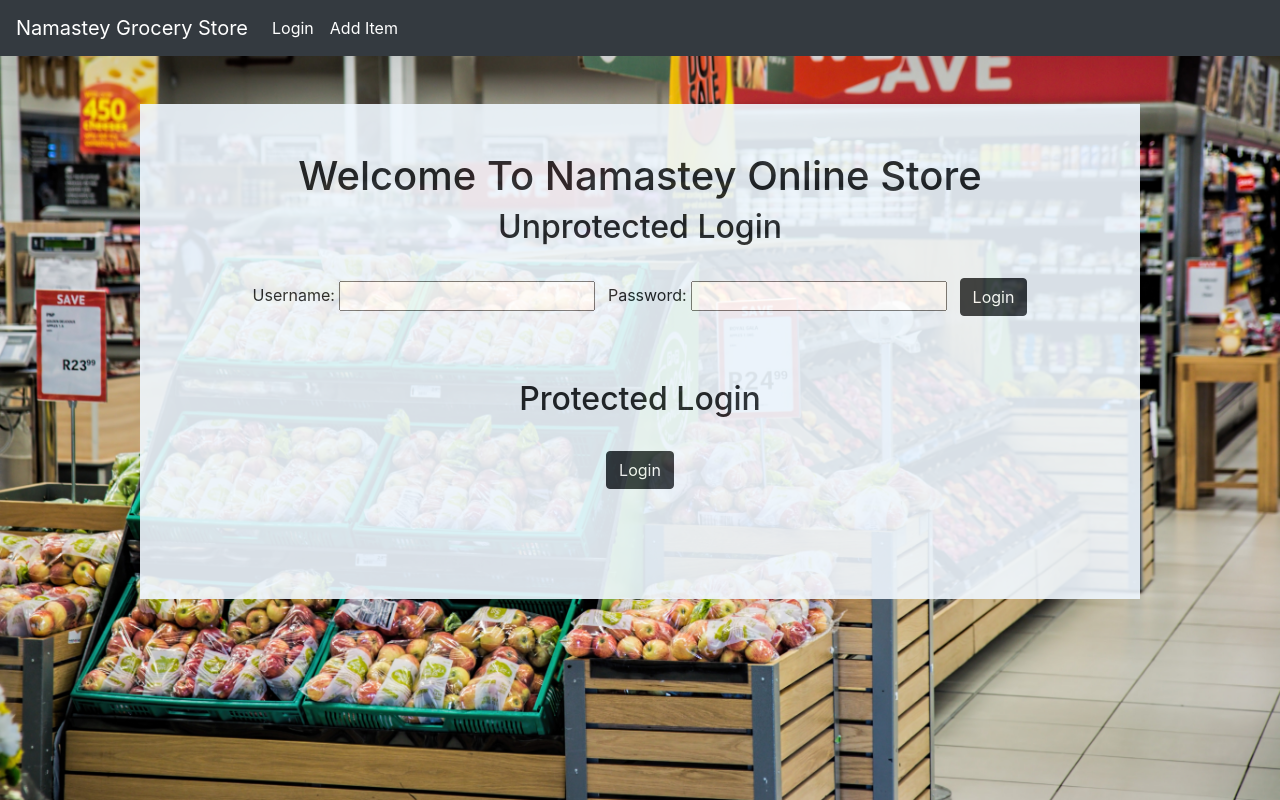
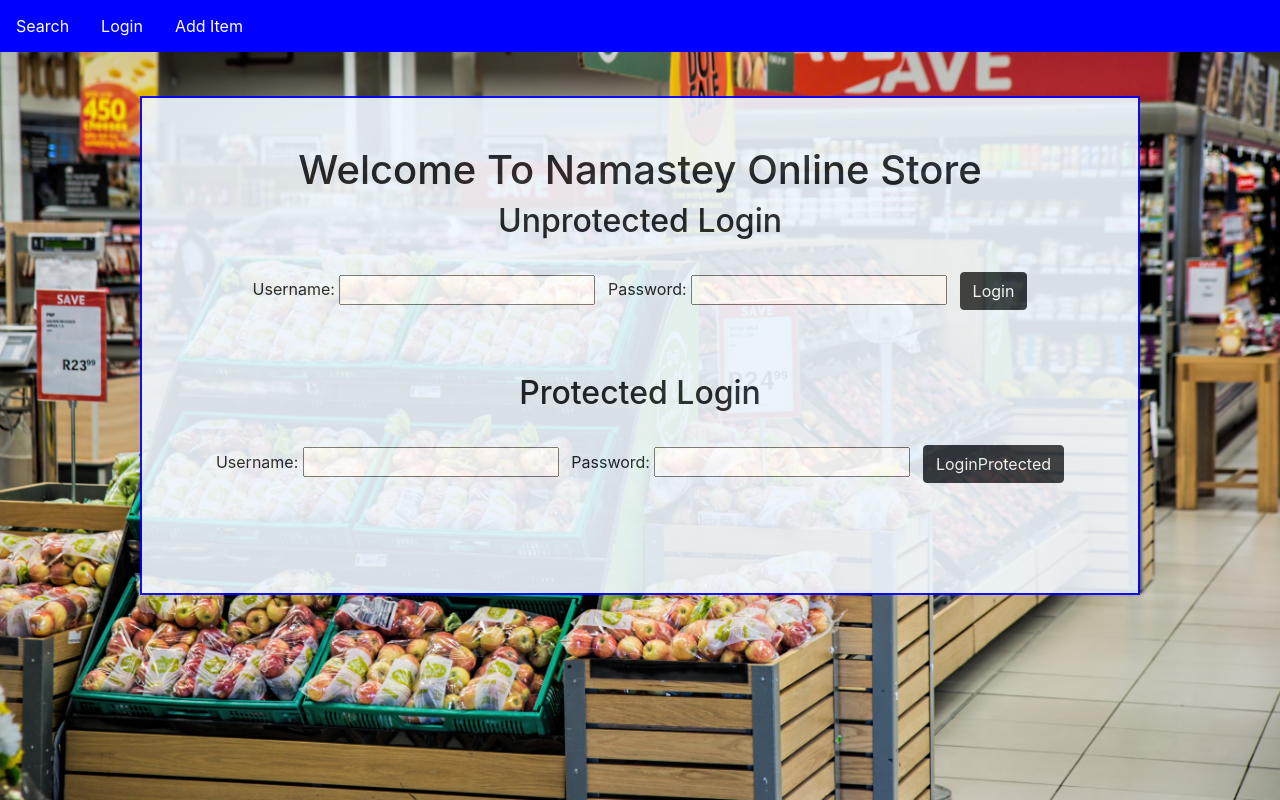
Before and after one commit to PoojaPatel21/NIS-Mini-Project, a Flask app: page /login in a window 1280 px wide. Run offline with Flask 2, Linux system fonts and the light colour scheme; some libraries are stand-ins or nearby versions.

Commit message:
navigation fixed

```diff
--- a/main.py
+++ b/main.py
@@ -18,7 +18,7 @@ def restock():
 
 #API routes
 @app.route('/api/v1.0/storeLoginAPI/', methods=['POST'])
-def loginAPI(request):
+def loginAPI():
     if request.method == 'POST':
         uname,pword = (request.json['username'],request.json['password'])
         g.db = connect_db()
--- a/static/script.js
+++ b/static/script.js
@@ -3,7 +3,6 @@
 function login(){
     var uname = document.getElementById("uname").value;
     var passw = document.getElementById("passw").value;
-    console.log(uname);
 
     var dat = {'username':uname, 'password':passw};
 
@@ -15,11 +14,9 @@ function login(){
     }).done(function(res){
 
       if (res['status'] == 'success'){
-        console.log("success");
         $("#stat").html('<b>Successful Login<b>');
       }
       else{
-
         $("#stat").html('<b>Login Failed</b>');
       }
 
@@ -28,7 +25,7 @@ function login(){
     });
 }
 
-function login2(){
+function loginProtected(){
     var uname = document.getElementById("uname1").value;
     var passw = document.getElementById("passw1").value;
 
@@ -52,7 +49,6 @@ function login2(){
         $("#stat").html(err);
     });
 }
-
 
 function search(){
     var item = document.getElementById("searchItem").value;
--- a/static/style.css
+++ b/static/style.css
@@ -1,10 +1,3 @@
-body {
-    background-image: url('static/store.jpg');
-    height: 100%;
-    background-position: center;
-    background-repeat: no-repeat;
-    background-size: cover;
-}
 table, th, td {
     border: 1px solid black;
     border-collapse: collapse;
@@ -23,9 +16,8 @@ table, th, td {
     margin: auto;
     width: 1000px;
     text-align: center;
+    border: 2px solid blue;
     padding-bottom: 30px;
-  border: 0ch;
-
 }
 
 table{
--- a/templates/base.html
+++ b/templates/base.html
@@ -1,13 +1,14 @@
 <html>
     <head>
         <title>{% block title %}{% endblock %}</title>
+        <script src="https://code.jquery.com/jquery-3.2.1.slim.min.js" integrity="sha384-KJ3o2DKtIkvYIK3UENzmM7KCkRr/rE9/Qpg6aAZGJwFDMVNA/GpGFF93hXpG5KkN" crossorigin="anonymous"></script>
+        <script src="https://cdnjs.cloudflare.com/ajax/libs/popper.js/1.12.9/umd/popper.min.js" integrity="sha384-ApNbgh9B+Y1QKtv3Rn7W3mgPxhU9K/ScQsAP7hUibX39j7fakFPskvXusvfa0b4Q" crossorigin="anonymous"></script>
+        <script src="https://maxcdn.bootstrapcdn.com/bootstrap/4.0.0/js/bootstrap.min.js" integrity="sha384-JZR6Spejh4U02d8jOt6vLEHfe/JQGiRRSQQxSfFWpi1MquVdAyjUar5+76PVCmYl" crossorigin="anonymous"></script>
+
         <link rel="stylesheet" href="https://maxcdn.bootstrapcdn.com/bootstrap/4.0.0/css/bootstrap.min.css" integrity="sha384-Gn5384xqQ1aoWXA+058RXPxPg6fy4IWvTNh0E263XmFcJlSAwiGgFAW/dAiS6JXm" crossorigin="anonymous">
         <script src="https://code.jquery.com/jquery-3.1.1.min.js" type="text/javascript"></script>
         <link rel="stylesheet" type="text/css" href="{{ url_for('static', filename='style.css') }}"/>
         <script src="{{ url_for('static', filename='script.js') }}" type="text/javascript"></script>
-        <script src="https://code.jquery.com/jquery-3.2.1.slim.min.js" integrity="sha384-KJ3o2DKtIkvYIK3UENzmM7KCkRr/rE9/Qpg6aAZGJwFDMVNA/GpGFF93hXpG5KkN" crossorigin="anonymous"></script>
-        <script src="https://cdnjs.cloudflare.com/ajax/libs/popper.js/1.12.9/umd/popper.min.js" integrity="sha384-ApNbgh9B+Y1QKtv3Rn7W3mgPxhU9K/ScQsAP7hUibX39j7fakFPskvXusvfa0b4Q" crossorigin="anonymous"></script>
-        <script src="https://maxcdn.bootstrapcdn.com/bootstrap/4.0.0/js/bootstrap.min.js" integrity="sha384-JZR6Spejh4U02d8jOt6vLEHfe/JQGiRRSQQxSfFWpi1MquVdAyjUar5+76PVCmYl" crossorigin="anonymous"></script>
         </head>
 
     <style>
@@ -20,36 +21,21 @@
     }
 
     </style>
-
     <body>
-        <!-- <div id="main"> -->
-        <!-- <div id="navbar">
+        <div id="main">
+        <div id="navbar">
             <ul>
                 <li><a id="home" href="/">Search</a></li>
                 <li><a id="login" href="/login">Login</a></li>
                 <li><a id="add" href="/restock">Add Item</a></li>
             </ul>
-        </div> -->
+        </div>
 
-        <nav class="navbar navbar-expand-lg navbar-dark bg-dark">
-            <a class="navbar-brand" id = "home" href="/">Namastey Grocery Store</a>
-
-            <div class="collapse navbar-collapse" id="navbarNav">
-                <ul class="navbar-nav">
-                    <li class="nav-item active">
-                    <a class="nav-link" id="login" href="/login">Login</a>
-                    </li>
-                    <li class="nav-item active">
-                    <a class="nav-link" id="add" href="/restock">Add Item</a>
-                    </li>
-                </ul>
-            </div>
-        </nav>
-        <br><br>
+        <br><br><br><br>
 
         {% block content %}
         {% endblock %}
-        <!-- </div> -->
+        </div>
 
     </body>
 </html>
--- a/templates/login.html
+++ b/templates/login.html
@@ -36,10 +36,10 @@
 <br><br>
 <h2>Protected Login</h2><br>
 
-<form action="?" method="POST" onsubmit="login2();return false;">
-	<!-- Username: <input  class="mr-sm-2" type="text" id="uname1" value=""/>
-  Password: <input  class="mr-sm-2" type="password" id="passw1" value=""/> -->
-	<input class="btn btn-primary btn-dark" type="submit" value="Login" />
+<form action="?" method="POST" onsubmit="loginProtected();return false;">
+	 Username: <input  class="mr-sm-2" type="text" id="uname1" value=""/>
+  Password: <input  class="mr-sm-2" type="password" id="passw1" value=""/>
+	<input class="btn btn-primary btn-dark" type="submit" value="LoginProtected" />
 </form>
 
 <br><br>
```
Also changed, not shown: templates/restock.html (+3 -4 lines), sample.db. Lines whose indentation alone changed are shown as unchanged.
